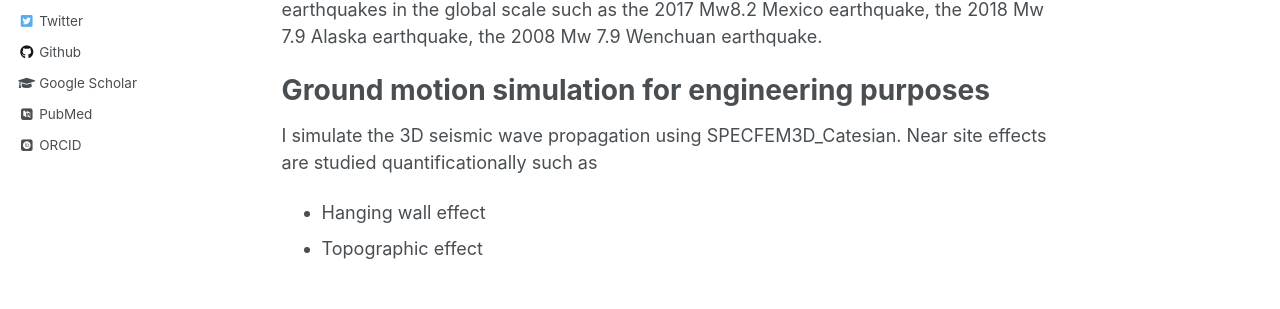
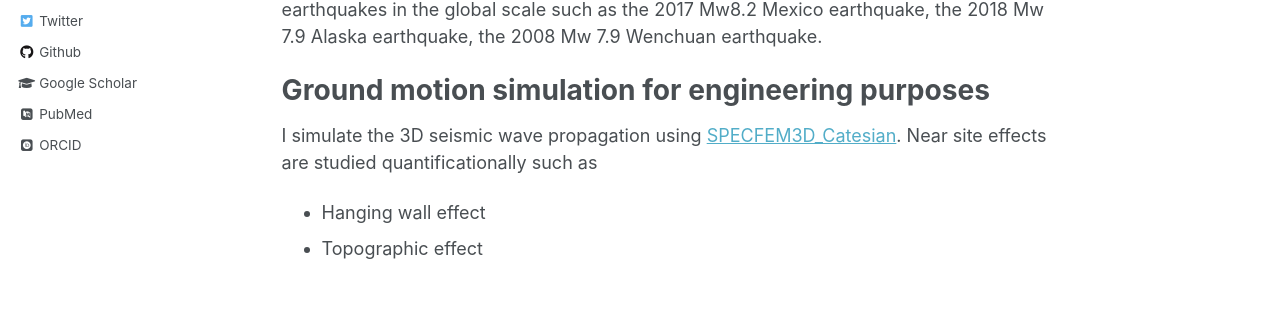
Before and after one commit to zhanglei911/zhanglei911.github.io, a Jekyll site: the page built from _pages/about.md, in a window 1280 px wide and 900 px high. Shown: the part 424-733 px from the top of the window. Built offline with Jekyll 4.4.1, drawn with Linux system fonts in a browser that asks for light colours; some web fonts are replaced; part of the change alters nothing that is shown.

```diff
--- a/_pages/about.md
+++ b/_pages/about.md
@@ -16,7 +16,7 @@ This is a callabration work with Prof. Chen Ji, Prof. Jinlai Hao and Wenze Deng.
 
 Ground motion simulation for engineering purposes
 ======
-I simulate the 3D seismic wave propagation using SPECFEM3D_Catesian. Near site effects are studied quantificationally such as
+I simulate the 3D seismic wave propagation using [SPECFEM3D_Catesian](https://github.com/geodynamics/specfem3d). Near site effects are studied quantificationally such as
 * Hanging wall effect
 * Topographic effect
 * Directivity effect
```
